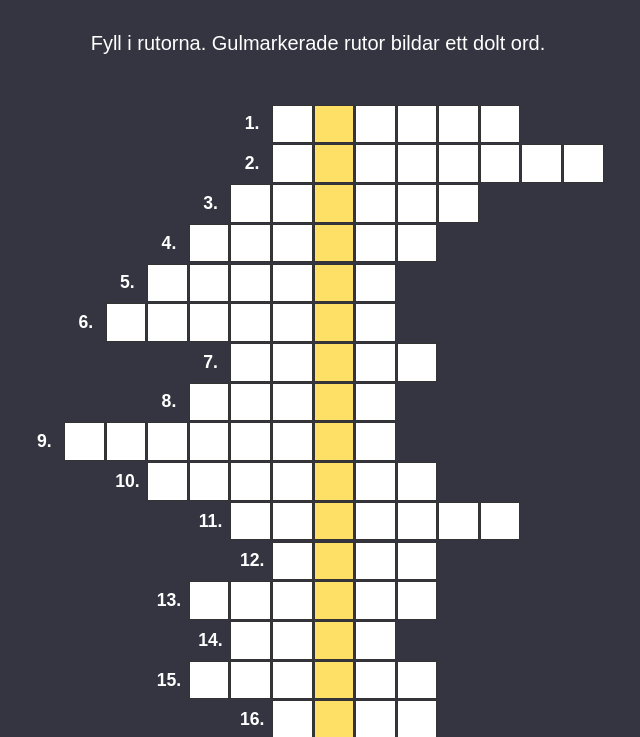
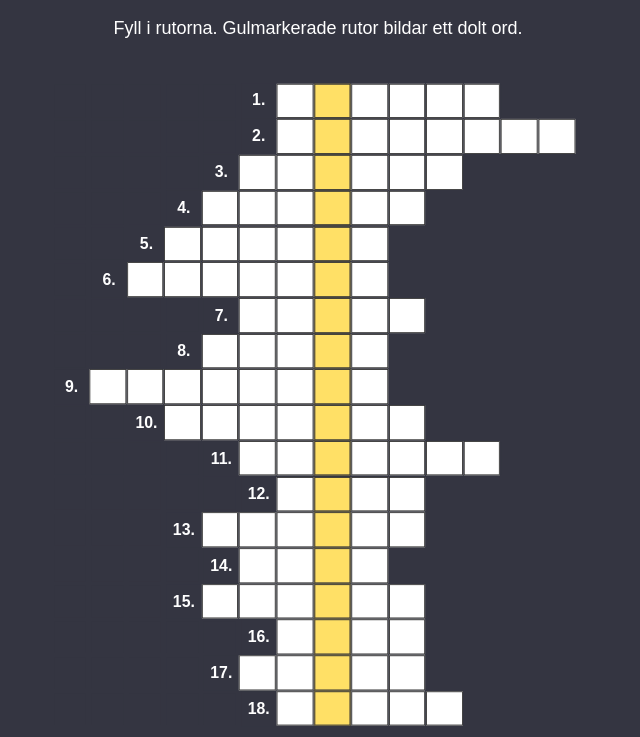
Before and after one commit to stekbring/lag1, a plain HTML site: page ljud4/index.html in a window 1280 px wide. Shown: the part 115-852 px from the top of the page, without its empty margins (322-962 px from the left). Drawn offline with Linux system fonts and the light colour scheme.

Commit message:
Update index.html

```diff
--- a/ljud4/index.html
+++ b/ljud4/index.html
@@ -6,6 +6,8 @@
     <title>Korsord – Ledtråd 4</title>
     <style>
         body {
+            transform: scale(0.9);
+            transform-origin: top;
             font-family: Arial, sans-serif;
             padding: 20px;
             background-color: #343541;
```
